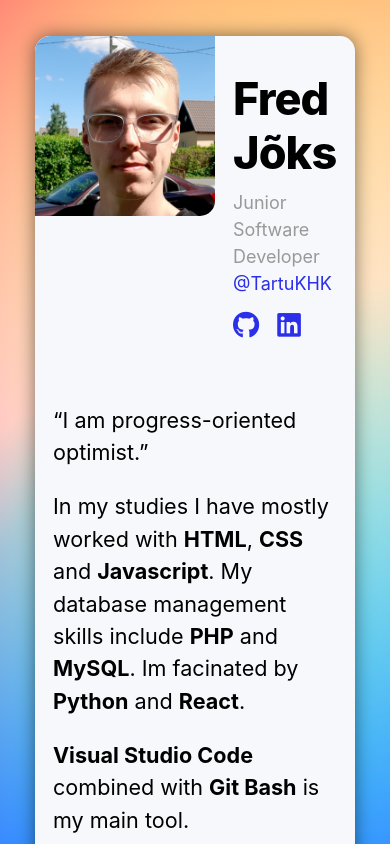
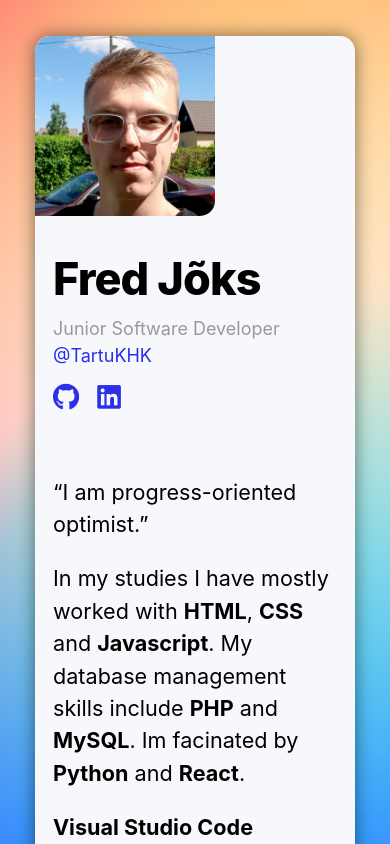
Before and after one commit to fredjoks/portfolio, a Next.js app: page / in a window 390 px wide. Shown: the top 844 px of the page. Built offline with nearby package versions, Linux system fonts and the light colour scheme.

Commit message:
fix: home page header responsiveness

```diff
--- a/components/layout.module.css
+++ b/components/layout.module.css
@@ -120,4 +120,8 @@
       width: clamp(320px, 90%, 100%);
       margin: 2rem 0rem;
     }
+
+    .headerHomeContainer {
+      flex-direction: column;
+    }
   }
```
